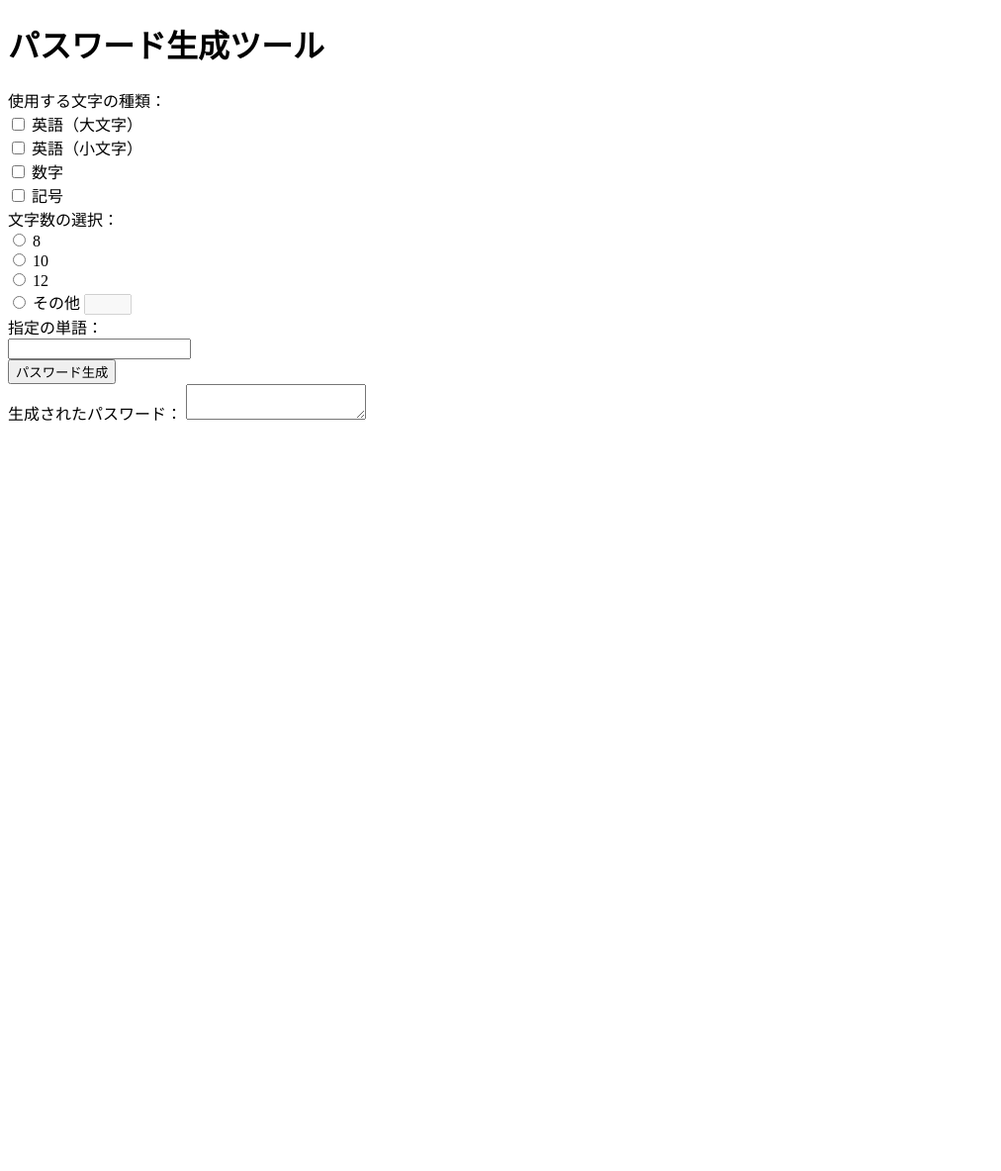
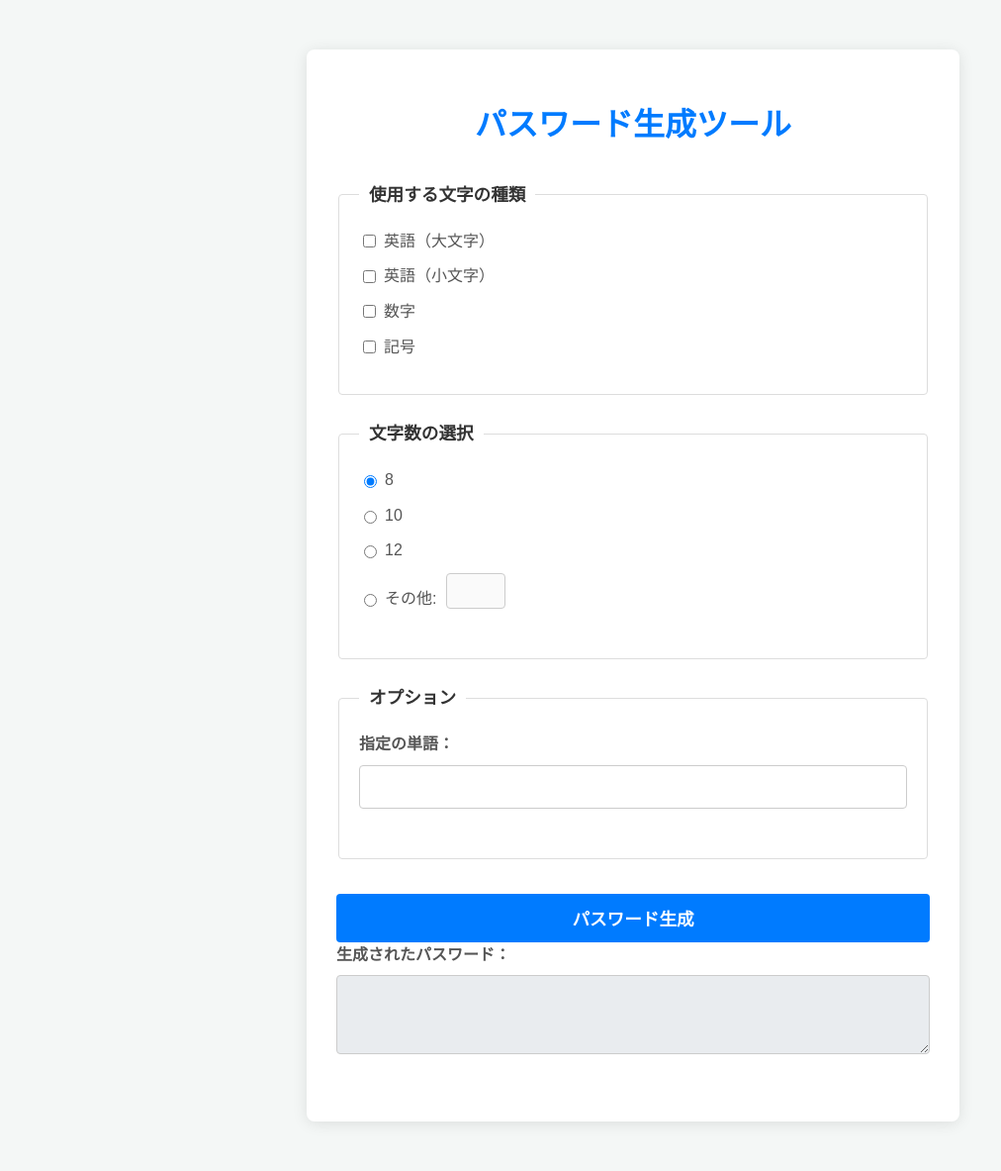
Before and after one commit to yota-obu/Jules-Test, a Flask app: page / in a window 1280 px wide. Shown: the whole page at 99% size, without its empty margins (0-1012 px from the left). Before the commit the page ends 426 px from the top, so only its background shows below. Run offline with Flask 3, Linux system fonts and the light colour scheme.

Commit message:
パスワード生成ロジックとフロントエンドデザインを改善しました。
あなたからのフィードバックに基づき、以下の点を修正しました。

1.  **パスワード生成ロジックの変更 (`app.py`):**
    *   指定された単語の文字の順番を保持するように変更しました。
    *   追加のランダムな文字は、指定単語の文字の間や前後にランダムに挿入されるようにしました。
    *   従来は指定単語と追加文字を結合後に全体をシャッフルしていましたが、このシャッフル処理を削除しました。

2.  **フロントエンドデザインの改善 (`static/style.css`, `templates/index.html`):**
    *   フォーム要素、ボタン、全体的なレイアウトのスタイルを更新し、よりモダンで視覚的に分かりやすいデザインに変更しました。
    *   フォント、配色、要素間のスペースなどを調整しました。
    *   HTML構造もCSS適用のため一部変更しました (クラス追加、fieldset使用など)。

3.  **README.md の更新:**
    *   新しいパスワード生成ロジックの挙動に合わせて説明文を修正しました。
    *   出力例を新しいロジックに沿ったものに更新しました。

これらの変更により、あなたが指定した単語の構造をある程度保ちつつ、より強力で、かつ使いやすいパスワード生成ツールになりました。

```diff
--- a/app.py
+++ b/app.py
@@ -63,25 +63,45 @@ def generate_password_route():
 
         app.logger.info(f"Character set constructed with length: {len(character_set)}")
 
-        password_list = []
+        final_password = ""
 
-        if transformed_base_word:
-            if len(transformed_base_word) >= length:
-                password_list = list(transformed_base_word[:length])
-                app.logger.info(f"Base word is longer than or equal to desired length. Using truncated base word: {''.join(password_list)}")
+        if not transformed_base_word:
+            # No base word, generate fully random password
+            password_list = [random.choice(character_set) for _ in range(length)]
+            final_password = "".join(password_list)
+            app.logger.info(f"No base word. Generated {length} random characters: {final_password}")
+        else:
+            # Base word is present
+            num_additional_chars = length - len(transformed_base_word)
+
+            if num_additional_chars < 0:
+                # Transformed base word is longer than desired length, truncate it
+                final_password = transformed_base_word[:length]
+                app.logger.info(f"Transformed base word ('{transformed_base_word}') is longer than length {length}. Truncated to: {final_password}")
             else:
-                password_list = list(transformed_base_word)
-                remaining_length = length - len(password_list)
-                for _ in range(remaining_length):
-                    password_list.append(random.choice(character_set))
-                app.logger.info(f"Base word used. Filled remaining {remaining_length} characters randomly.")
-        else:
-            for _ in range(length):
-                password_list.append(random.choice(character_set))
-            app.logger.info(f"No base word. Generated {length} random characters.")
+                # Transformed base word is shorter or equal to length
+                password_chars_list = list(transformed_base_word)
 
-        random.shuffle(password_list)
-        final_password = "".join(password_list)
+                if num_additional_chars > 0:
+                    additional_chars = [random.choice(character_set) for _ in range(num_additional_chars)]
+                    app.logger.info(f"Generated {num_additional_chars} additional characters: {additional_chars}")
+
+                    # Insert additional characters randomly into the base word
+                    for char_to_insert in additional_chars:
+                        # Randomly select an insertion point (index)
+                        # len(password_chars_list) + 1 possible insertion slots
+                        insertion_point = random.randint(0, len(password_chars_list))
+                        password_chars_list.insert(insertion_point, char_to_insert)
+                    app.logger.info(f"Password list after inserting additional chars: {password_chars_list}")
+
+                final_password = "".join(password_chars_list)
+                # Ensure the final password does not exceed the requested length,
+                # which could happen if the base_word itself was already long
+                # and then more characters were added. This case should be rare
+                # given the logic, but as a safeguard:
+                if len(final_password) > length:
+                    final_password = final_password[:length]
+
 
         app.logger.info(f"Password generated successfully: {final_password}")
         return jsonify({"password": final_password}), 200
--- a/static/style.css
+++ b/static/style.css
@@ -1 +1,147 @@
-/* This is an empty CSS file */
+/* 1. Overall Styles */
+body {
+    font-family: Arial, sans-serif;
+    background-color: #f4f7f6;
+    margin: 0;
+    padding: 20px;
+    color: #333;
+    line-height: 1.6;
+}
+
+.container {
+    max-width: 600px;
+    margin: 30px auto;
+    background-color: #fff;
+    padding: 30px;
+    border-radius: 8px;
+    box-shadow: 0 2px 15px rgba(0, 0, 0, 0.1);
+}
+
+/* 2. Headings */
+h1 {
+    text-align: center;
+    color: #007bff; /* Primary theme color */
+    margin-bottom: 30px;
+    font-size: 2em;
+}
+
+/* 3. Form Elements */
+label {
+    display: block;
+    margin-bottom: 8px;
+    font-weight: bold;
+    color: #555;
+}
+
+input[type="text"],
+input[type="number"],
+textarea#password_display {
+    width: 100%;
+    padding: 12px;
+    margin-bottom: 15px;
+    border: 1px solid #ccc;
+    border-radius: 4px;
+    box-sizing: border-box; /* Important for width: 100% */
+    font-size: 1em;
+}
+
+input[type="number"]#length_custom {
+    display: inline-block;
+    width: 70px; /* More specific width */
+    margin-left: 5px;
+    padding: 8px;
+}
+
+
+fieldset {
+    border: 1px solid #ddd;
+    padding: 20px;
+    margin-bottom: 25px;
+    border-radius: 4px;
+}
+
+legend {
+    font-weight: bold;
+    padding: 0 10px;
+    color: #333;
+    font-size: 1.1em;
+}
+
+.form-group {
+    margin-bottom: 15px;
+}
+
+.char-options div,
+.length-options div {
+    margin-bottom: 10px; /* Space between options */
+    display: flex; /* Align items in a row */
+    align-items: center; /* Vertically align items */
+}
+
+.char-options input[type="checkbox"],
+.length-options input[type="radio"] {
+    margin-right: 8px;
+    accent-color: #007bff; /* Color the checkbox/radio button itself */
+}
+
+.char-options label,
+.length-options label {
+    font-weight: normal; /* Labels for checkboxes/radios are not bold */
+    margin-bottom: 0; /* Remove bottom margin for these labels */
+}
+
+.length-other-group label[for="length_other"] {
+    margin-right: 5px;
+}
+
+
+/* 4. Button (button#generate_button) */
+button#generate_button {
+    width: 100%;
+    background-color: #007bff;
+    color: #fff;
+    padding: 12px 15px;
+    border: none;
+    border-radius: 4px;
+    cursor: pointer;
+    font-size: 1.1em;
+    font-weight: bold;
+    transition: background-color 0.3s ease;
+    margin-top: 10px; /* Add some space above the button */
+}
+
+button#generate_button:hover {
+    background-color: #0056b3; /* Darker shade on hover */
+}
+
+/* 5. Password Display Area (#password_display) */
+textarea#password_display {
+    font-family: 'Courier New', Courier, monospace; /* Monospace font */
+    background-color: #e9ecef; /* Slightly different background for readonly */
+    color: #495057;
+    height: auto; /* Adjust height based on content, or set fixed like rows="3" in HTML */
+    resize: vertical; /* Allow vertical resize */
+}
+
+/* Responsive adjustments (optional, but good practice) */
+@media (max-width: 480px) {
+    .container {
+        padding: 20px;
+        margin: 20px;
+    }
+    h1 {
+        font-size: 1.8em;
+    }
+    input[type="text"],
+    input[type="number"],
+    textarea#password_display,
+    button#generate_button {
+        font-size: 0.95em;
+    }
+
+    .char-options div,
+    .length-options div {
+       flex-direction: row; /* Keep as row, or column if preferred on small screens */
+       align-items: center;
+    }
+}
--- a/templates/index.html
+++ b/templates/index.html
@@ -7,45 +7,70 @@
     <link rel="stylesheet" href="{{ url_for('static', filename='style.css') }}">
 </head>
 <body>
+    <div class="container">
         <h1>パスワード生成ツール</h1>
 
         <form id="password_form">
+            <fieldset>
+                <legend>使用する文字の種類</legend>
+                <div class="form-group char-options">
                     <div>
-            <label>使用する文字の種類：</label><br>
                         <input type="checkbox" id="char_uppercase" name="char_type" value="uppercase">
-            <label for="char_uppercase">英語（大文字）</label><br>
+                        <label for="char_uppercase">英語（大文字）</label>
+                    </div>
+                    <div>
                         <input type="checkbox" id="char_lowercase" name="char_type" value="lowercase">
-            <label for="char_lowercase">英語（小文字）</label><br>
+                        <label for="char_lowercase">英語（小文字）</label>
+                    </div>
+                    <div>
                         <input type="checkbox" id="char_numbers" name="char_type" value="numbers">
-            <label for="char_numbers">数字</label><br>
+                        <label for="char_numbers">数字</label>
+                    </div>
+                    <div>
                         <input type="checkbox" id="char_symbols" name="char_type" value="symbols">
-            <label for="char_symbols">記号</label><br>
+                        <label for="char_symbols">記号</label>
                     </div>
+                </div>
+            </fieldset>
 
+            <fieldset>
+                <legend>文字数の選択</legend>
+                <div class="form-group length-options">
                     <div>
-            <label>文字数の選択：</label><br>
-            <input type="radio" id="length_8" name="length" value="8">
-            <label for="length_8">8</label><br>
+                        <input type="radio" id="length_8" name="length" value="8" checked>
+                        <label for="length_8">8</label>
+                    </div>
+                    <div>
                         <input type="radio" id="length_10" name="length" value="10">
-            <label for="length_10">10</label><br>
+                        <label for="length_10">10</label>
+                    </div>
+                    <div>
                         <input type="radio" id="length_12" name="length" value="12">
-            <label for="length_12">12</label><br>
+                        <label for="length_12">12</label>
+                    </div>
+                    <div class="length-other-group">
                         <input type="radio" id="length_other" name="length" value="other">
-            <label for="length_other">その他</label>
-            <input type="text" id="length_custom" name="length_custom" style="width: 40px;"><br>
+                        <label for="length_other">その他:</label>
+                        <input type="number" id="length_custom" name="length_custom" min="1" style="width: 60px;" disabled>
                     </div>
+                </div>
+            </fieldset>
 
-        <div>
-            <label for="base_word">指定の単語：</label><br>
-            <input type="text" id="base_word" name="base_word"><br>
+            <fieldset>
+                <legend>オプション</legend>
+                <div class="form-group">
+                    <label for="base_word">指定の単語：</label>
+                    <input type="text" id="base_word" name="base_word">
                 </div>
+            </fieldset>
 
             <button type="button" id="generate_button">パスワード生成</button>
         </form>
 
-    <div>
+        <div class="form-group result-group">
             <label for="password_display">生成されたパスワード：</label>
-        <textarea id="password_display" readonly></textarea>
+            <textarea id="password_display" readonly rows="3"></textarea>
+        </div>
     </div>
 
     <script src="{{ url_for('static', filename='script.js') }}"></script>
```
Also changed, not shown: README.md. Lines whose indentation alone changed are shown as unchanged.
